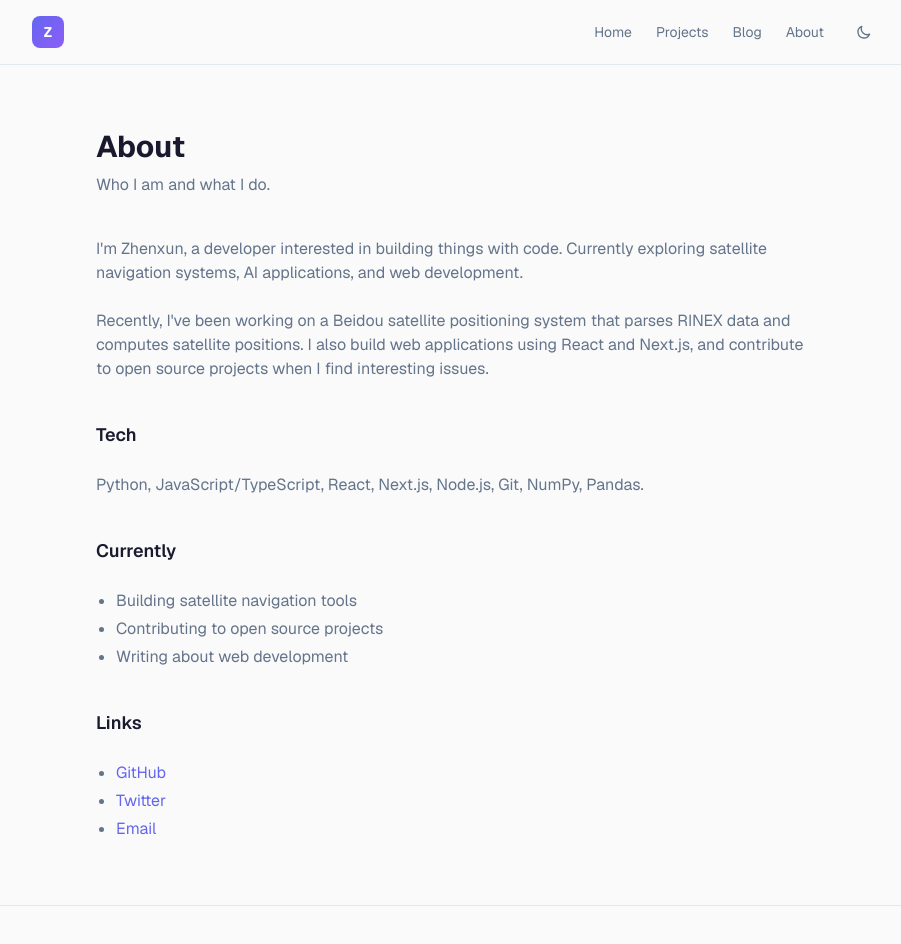
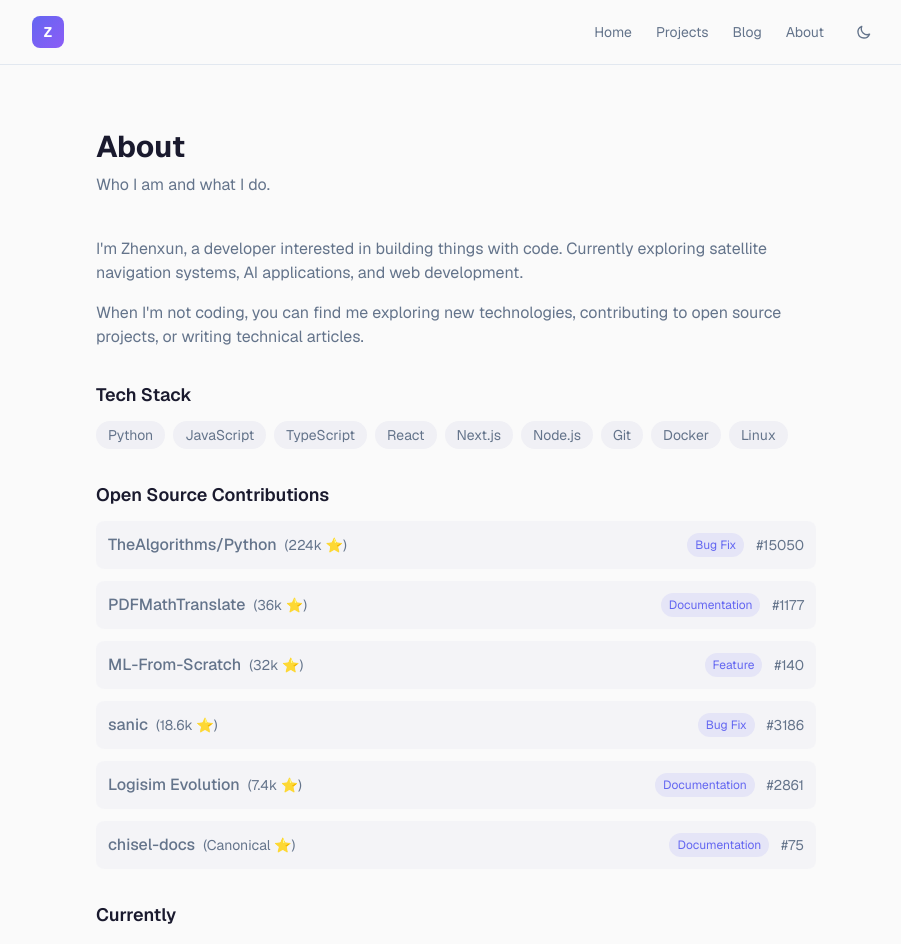
Before and after one commit to zhenxun00/portfolio-blog, a Next.js app: page /about in a window 1280 px wide. Shown: the top 944 px of the page, without its empty margins (184-1085 px from the left). Built offline with nearby package versions, Linux system fonts and the light colour scheme.

Commit message:
feat: add open source contributions to about page
- Add contributions section showing high-star project PRs
- Display project names, star counts, and PR numbers
- Update bio and currently section

```diff
--- a/src/app/about/page.tsx
+++ b/src/app/about/page.tsx
@@ -1,6 +1,13 @@
 "use client";
 
-import Link from "next/link";
+const contributions = [
+  { project: "TheAlgorithms/Python", stars: "224k", pr: "#15050", type: "Bug Fix" },
+  { project: "PDFMathTranslate", stars: "36k", pr: "#1177", type: "Documentation" },
+  { project: "ML-From-Scratch", stars: "32k", pr: "#140", type: "Feature" },
+  { project: "sanic", stars: "18.6k", pr: "#3186", type: "Bug Fix" },
+  { project: "Logisim Evolution", stars: "7.4k", pr: "#2861", type: "Documentation" },
+  { project: "chisel-docs", stars: "Canonical", pr: "#75", type: "Documentation" },
+];
 
 export default function AboutPage() {
   return (
@@ -8,48 +15,78 @@ export default function AboutPage() {
       <h1 className="text-3xl font-bold mb-2">About</h1>
       <p className="text-muted-foreground mb-10">Who I am and what I do.</p>
 
-      <div className="space-y-6 text-muted-foreground">
-        <p>
-          I&apos;m Zhenxun, a developer interested in building things with code. Currently exploring
-          satellite navigation systems, AI applications, and web development.
-        </p>
+      <div className="space-y-8 text-muted-foreground">
+        {/* Bio */}
+        <section>
+          <p>
+            I&apos;m Zhenxun, a developer interested in building things with code.
+            Currently exploring satellite navigation systems, AI applications,
+            and web development.
+          </p>
+          <p className="mt-4">
+            When I&apos;m not coding, you can find me exploring new technologies,
+            contributing to open source projects, or writing technical articles.
+          </p>
+        </section>
 
-        <p>
-          Recently, I&apos;ve been working on a Beidou satellite positioning system that parses RINEX
-          data and computes satellite positions. I also build web applications using React and
-          Next.js, and contribute to open source projects when I find interesting issues.
-        </p>
+        {/* Tech Stack */}
+        <section>
+          <h2 className="text-lg font-semibold text-foreground mb-3">Tech Stack</h2>
+          <div className="flex flex-wrap gap-2">
+            {["Python", "JavaScript", "TypeScript", "React", "Next.js", "Node.js", "Git", "Docker", "Linux"].map((tech) => (
+              <span key={tech} className="px-3 py-1 rounded-full bg-muted text-sm">
+                {tech}
+              </span>
+            ))}
+          </div>
+        </section>
 
-        <h2 className="text-lg font-semibold text-foreground pt-4">Tech</h2>
-        <p>
-          Python, JavaScript/TypeScript, React, Next.js, Node.js, Git, NumPy, Pandas.
-        </p>
+        {/* Open Source Contributions */}
+        <section>
+          <h2 className="text-lg font-semibold text-foreground mb-3">Open Source Contributions</h2>
+          <div className="space-y-3">
+            {contributions.map((c) => (
+              <div key={c.pr} className="flex items-center justify-between p-3 rounded-lg bg-muted/50">
+                <div>
+                  <span className="font-medium">{c.project}</span>
+                  <span className="text-sm ml-2">({c.stars} ⭐)</span>
+                </div>
+                <div className="flex items-center gap-3">
+                  <span className="text-xs px-2 py-1 rounded-full bg-primary/10 text-primary">
+                    {c.type}
+                  </span>
+                  <span className="text-sm text-muted-foreground">{c.pr}</span>
+                </div>
+              </div>
+            ))}
+          </div>
+        </section>
 
-        <h2 className="text-lg font-semibold text-foreground pt-4">Currently</h2>
-        <ul className="list-disc pl-5 space-y-1">
-          <li>Building satellite navigation tools</li>
-          <li>Contributing to open source projects</li>
-          <li>Writing about web development</li>
-        </ul>
+        {/* Currently */}
+        <section>
+          <h2 className="text-lg font-semibold text-foreground mb-3">Currently</h2>
+          <ul className="list-disc pl-5 space-y-2">
+            <li>Building satellite navigation tools</li>
+            <li>Contributing to open source projects (320k+ stars)</li>
+            <li>Writing about web development</li>
+          </ul>
+        </section>
 
-        <h2 className="text-lg font-semibold text-foreground pt-4">Links</h2>
-        <ul className="list-disc pl-5 space-y-1">
-          <li>
+        {/* Links */}
+        <section>
+          <h2 className="text-lg font-semibold text-foreground mb-3">Connect</h2>
+          <div className="flex gap-4">
             <a href="https://github.com/zhenxun00" target="_blank" rel="noopener noreferrer" className="text-primary hover:underline">
               GitHub
             </a>
-          </li>
-          <li>
             <a href="https://twitter.com/zhenxun00" target="_blank" rel="noopener noreferrer" className="text-primary hover:underline">
               Twitter
             </a>
-          </li>
-          <li>
             <a href="mailto:hello@zhenxun.dev" className="text-primary hover:underline">
               Email
             </a>
-          </li>
-        </ul>
+          </div>
+        </section>
       </div>
     </div>
   );
```
